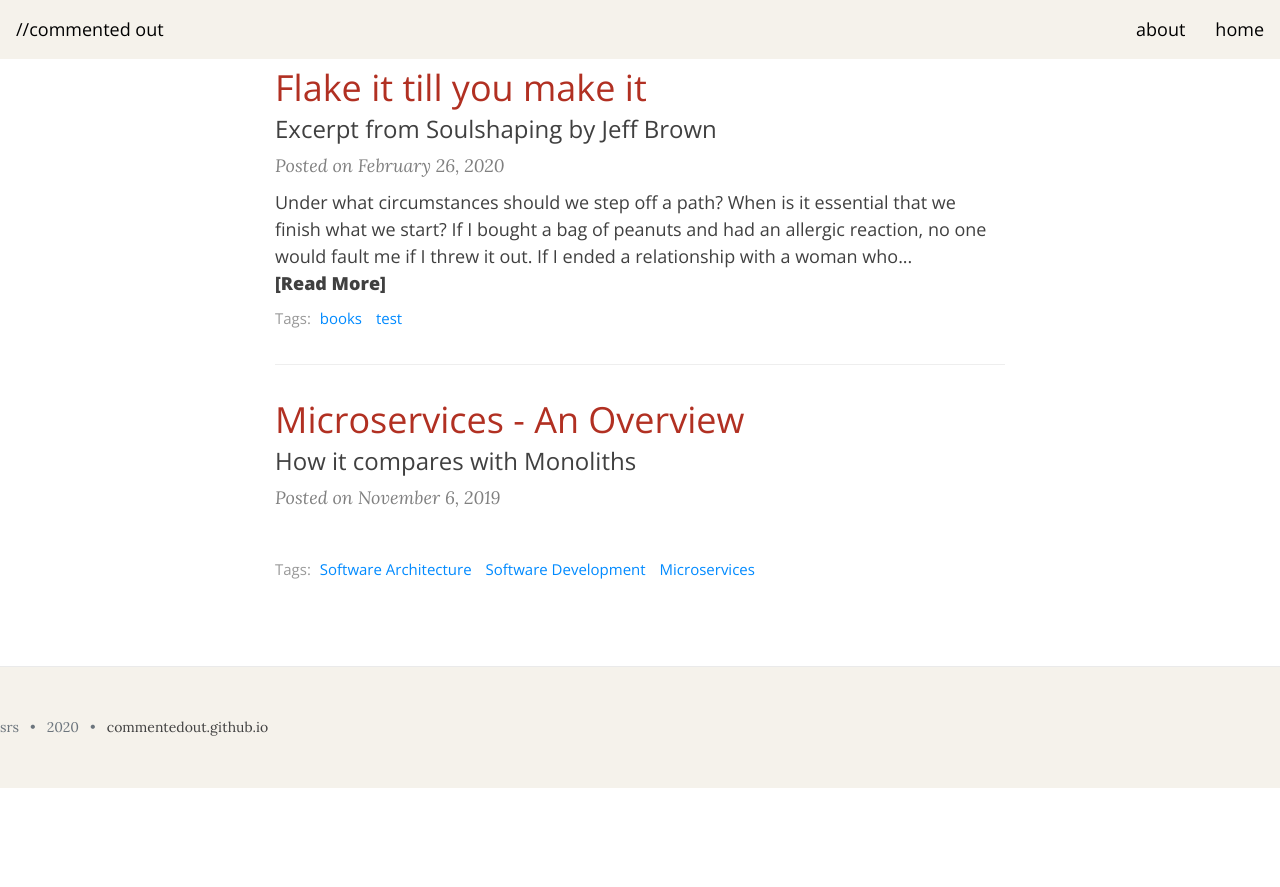
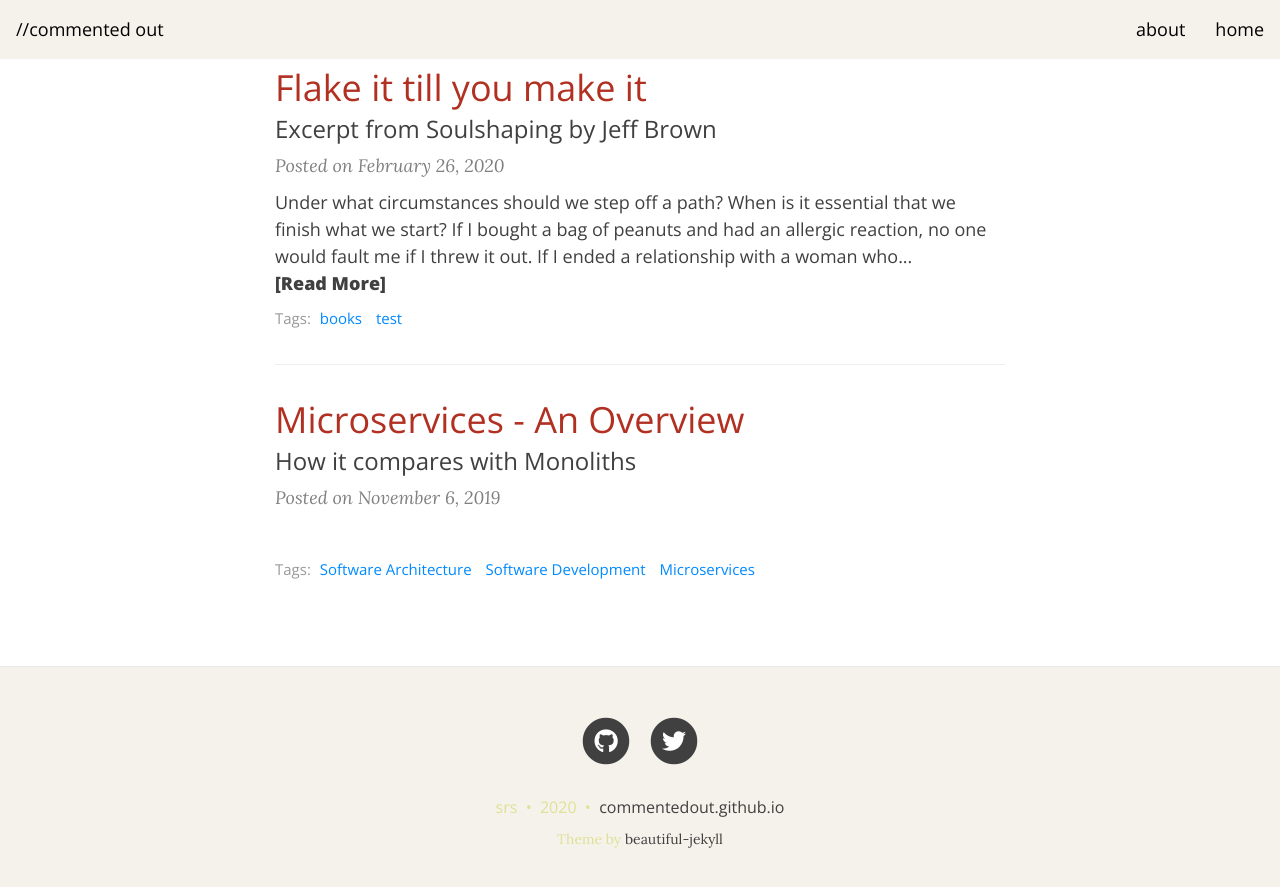
Before and after one commit to commentedout/commentedout.github.io, a Jekyll site: the page built from index.html, in a window 1280 px wide and 900 px high, scrolled down 735 px. Shown: the top 887 px of the window. Built offline with Jekyll 4.4.1, drawn with Linux system fonts in a browser that asks for light colours; nearby versions of some CDN libraries; the list of posts is cut into pages by our own code; before the commit the page ends 1523 px from its top, so only the background shows below that.

Commit message:
footer: back to original

```diff
--- a/_includes/footer.html
+++ b/_includes/footer.html
@@ -1,18 +1,31 @@
-<footer class="footer-min">
-  <div class="text-muted">
-    {% if site.author %}
-      {{ site.author }}
-      &nbsp;&nbsp;&bull;&nbsp;&nbsp;
-    {% endif %}
-    {% if page.date %}
-      {{ page.date }}
-    {% else %}
+<footer>
+  <div class="container-md beautiful-jekyll-footer">
+    <div class="row">
+      <div class="col-xl-8 offset-xl-2 col-lg-10 offset-lg-1">
+      {% include social-networks-links.html %}
+      {% if page.footer-extra %}
+        <div class="footer-custom-content">
+          {% include {{ page.footer-extra }} %}
+        </div>
+      {% endif %}
+      <p class="copyright text-muted">
+      {% if site.author %}
+        {{ site.author }}
+        &nbsp;&bull;&nbsp;
+      {% endif %}
       {{ site.time | date: '%Y' }}
-    {% endif %}
 
-    {% if site.url-pretty %}
-      &nbsp;&nbsp;&bull;&nbsp;&nbsp;
-      <a href="{{ '' | absolute_url }}">{{ site.url-pretty }}</a>
-    {% endif %}
+      {% if site.url-pretty %}
+        &nbsp;&bull;&nbsp;
+        <a href="{{ '' | absolute_url }}">{{ site.url-pretty }}</a>
+      {% endif %}
+
+      </p>
+      <p class="theme-by text-muted">
+        Theme by
+        <a href="https://beautifuljekyll.com">beautiful-jekyll</a>
+      </p>
+      </div>
+    </div>
   </div>
 </footer>
```
